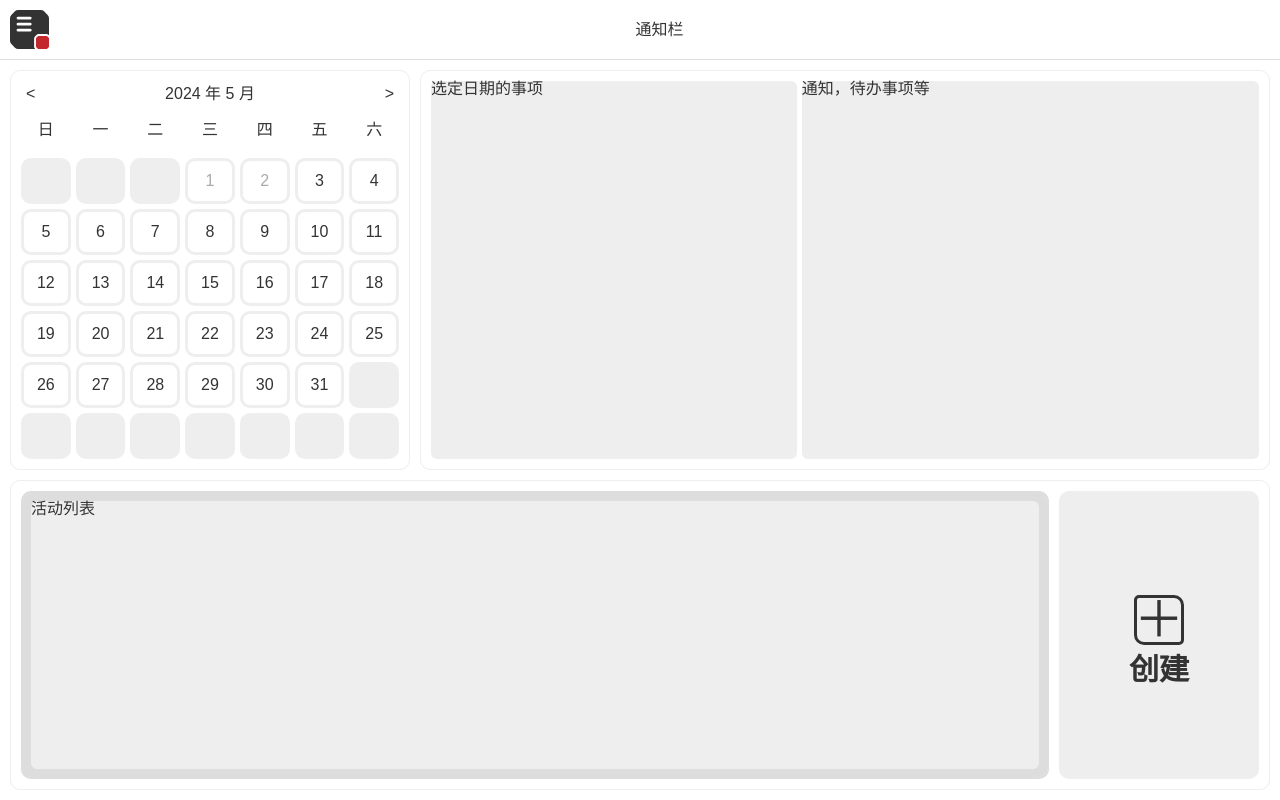
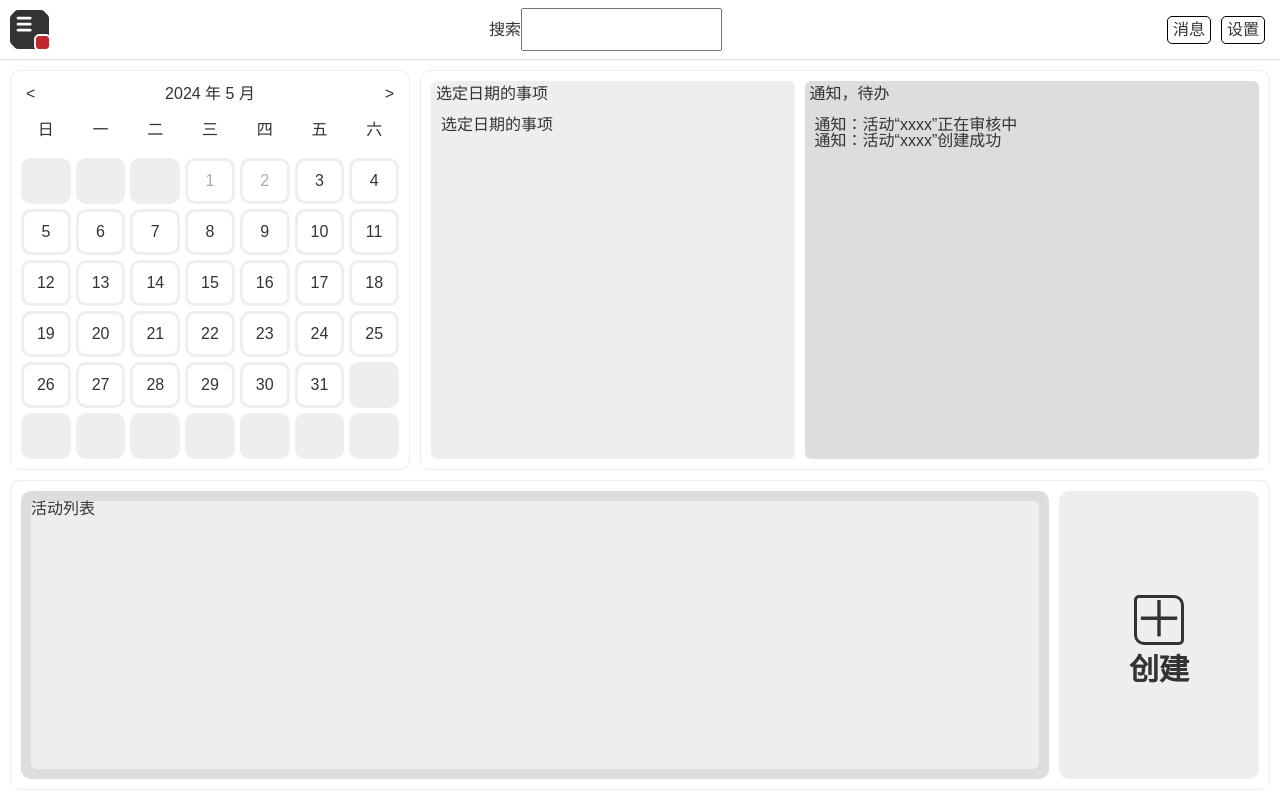
Before and after one commit to AmazingWawa-s/EventBand-frontend, a Vue app: page /#/user in a window 1280 px wide. Built offline with nearby package versions, Linux system fonts and the light colour scheme.

Commit message:
增加超级管理员页，通知栏

```diff
--- /dev/null
+++ b/src/components/Admin.vue
@@ -0,0 +1,20 @@
+<template>
+  <div class="admin-main-container">
+    <div>审核窗口</div>
+    <div>审核列表</div>
+    <div>地点管理</div>
+  </div>
+</template>
+
+<style lang="less" scoped>
+.admin-main-container {
+  width: 100%;
+  height: 100%;
+  margin: 0 auto;
+  overflow: hidden;
+  max-width: 1366px;
+  display: grid;
+  grid-template-columns: 1fr;
+  grid-template-rows: 4fr 2fr 3fr;
+}
+</style>
--- a/src/components/Calendar.vue
+++ b/src/components/Calendar.vue
@@ -100,6 +100,8 @@ const currentDate = new Date();
 const year = ref(currentDate.getFullYear());
 const month = ref(currentDate.getMonth() + 1);
 // const calendarArray = ref([...new Array(35)]);
+const calendarArray_previous = ref([]);
+const calendarArray_next = ref([]);
 
 const calendarArray = computed(() => {
   let firstDay = new Date(year.value, month.value - 1, 1).getDay();
@@ -123,17 +125,5 @@ const changeMonth = (amount) => {
     month.value = 1;
     year.value += 1;
   }
-
-  // let firstDay = new Date(year.value, month.value - 1, 1).getDay();
-  // let lastDate = new Date(year.value, month.value, 0).getDate();
-  // let count = 1;
-  // for (let index = 0; index < 35; index++) {
-  //   if (index >= firstDay && count <= lastDate) {
-  //     calendarArray.value[index] = count++;
-  //   } else {
-  //     calendarArray.value[index] = "";
-  //   }
-  // }
-  // console.log(calendarArray.value)
 };
 </script>
--- a/src/components/EventCreateForm.vue
+++ b/src/components/EventCreateForm.vue
@@ -1,7 +1,7 @@
 <template>
   <div class="ecform-main-container">
     <div class="ecform-header">
-      <span>公共</span>
+      <span>公众</span>
       <span>|</span>
       <span>私人</span>
     </div>
--- a/src/components/Header.vue
+++ b/src/components/Header.vue
@@ -1,13 +1,21 @@
 <template>
   <div class="header">
+    <div :class="{ 'notice-bar': true, appear: store.notice }">
+      <div>通知:</div>
+      <div>{{ store.notice }}</div>
+      <div @click="() => (store.notice = '')">确定</div>
+    </div>
     <div class="header-front">
       <img class="icon" src="../assets/icon_logo.svg" alt="" />
     </div>
-    <div class="header-middle">通知栏</div>
+    <div class="search-bar">
+      <div>搜索</div>
+      <input type="text" />
+    </div>
     <div class="header-back">
-      <div v-if="store.isLogin" class="user-bar">
-        <Avator />
-        <Button>消息</Button>
+      <div class="user-bar">
+        <!-- <div v-if="store.isLogin" class="user-bar"> -->
+        <Button @click="() => (store.notice = '有消息')">消息</Button>
         <Button>设置</Button>
       </div>
     </div>
@@ -19,15 +27,48 @@
   height: 60px;
   width: 100%;
   padding: 10px;
+  position: relative;
   display: flex;
   justify-content: space-between;
   align-items: center;
   border-bottom: 1px solid #ddd;
 
+  .notice-bar {
+    position: absolute;
+    border-radius: 0 0 10px 10px;
+    background: #eee;
+    width: min(100%, 600px);
+    left: 50%;
+    transform: translateX(-50%);
+    top: -100%;
+    height: 100%;
+    z-index: 10;
+    transition: 500ms;
+    display: flex;
+    align-items: center;
+    justify-content: space-between;
+  }
+
+  .appear {
+    top: 0;
+  }
+
   .header-front {
     display: flex;
     align-items: center;
     height: 100%;
+  }
+
+  .search-bar {
+    height: 100%;
+    display: flex;
+    align-items: center;
+
+    input {
+      height: 100%;
+      outline: none;
+      padding: 0 10px;
+    }
   }
 
   .icon {
--- a/src/components/MParticipants.vue
+++ b/src/components/MParticipants.vue
@@ -6,11 +6,6 @@
     </div>
     <div class="participants-body">
       <div class="participants-contents">
-        <!-- <div class="menu-head participants-item">
-          <div>成员</div>
-          <div></div>
-          <div></div>
-        </div> -->
         <div v-for="i in 20" class="participants-item" :key="i">
           <div>小明</div>
           <div>A组</div>
@@ -42,9 +37,9 @@
   .participants-body {
     width: 100%;
     height: 100%;
-    overflow-y: auto;
+    overflow-y: scroll;
     background-color: #eee;
-    border-radius: 10px;
+    border-radius: 6px 0 0 6px;
     font-size: 16px;
 
     .participants-contents {
--- a/src/components/TodoList.vue
+++ b/src/components/TodoList.vue
@@ -1,12 +1,15 @@
 <template>
   <div class="todolist-main-container">
-    <div class="todolist-specified">
-      <div>选定日期的事项</div>
+    <div @click="() => (tabChange = true)" class="todolist-tab specified">
+      选定日期的事项
     </div>
-    <div class="todolist-general">
-      <div class="todolist-general-content">
-        通知，待办事项等
-      </div>
+    <div @click="() => (tabChange = false)" class="todolist-tab general">通知，待办</div>
+    <div :class="{ 'todolist-content specified': true, 'change-z-index': tabChange }">
+      选定日期的事项
+    </div>
+    <div class="todolist-content general">
+      <div>通知：活动“xxxx”正在审核中</div>
+      <div>通知：活动“xxxx”创建成功</div>
     </div>
   </div>
 </template>
@@ -17,41 +20,68 @@
   height: 100%;
   display: grid;
   grid-template-columns: 4fr 5fr;
-  gap: 5px;
-  grid-template-rows: 1fr;
+  grid-template-rows: auto 1fr;
   position: relative;
   overflow: hidden;
+  column-gap: 10px;
   padding: 10px;
 
-  .todolist-specified {
+  .change-z-index {
+    z-index: 2;
+  }
+
+  .specified {
+    background-color: #eee;
+  }
+
+  .general {
+    z-index: 1;
+    background-color: #ddd;
+  }
+
+  .todolist-content {
     width: 100%;
     height: 100%;
-    background-color: #eee;
-    border-radius: 6px;
-  }
-
-  .todolist-general {
-    width: 100%;
-    height: 100%;
-    position: relative;
-
-    .todolist-general-content {
-      background-color: #eee;
-      width: 100%;
-      height: 100%;
-      border-radius: 6px;
-    }
+    border-radius: 0 0 6px 6px;
+    padding: 10px;
   }
 
   @media (max-width: 1200px) {
     display: grid;
-    grid-template-columns: 1fr;
-    grid-template-rows: 1fr;
+    grid-template-columns: 1fr 1fr;
+    grid-template-rows: auto 1fr;
+    grid-template-areas:
+      "a b"
+      "c c";
+    column-gap: 0;
 
-    .todolist-specified {
-      position: absolute;
-      left: 0;
+    .todolist-content {
+      grid-area: c;
     }
+
+    .specified {
+      border-radius: 0 6px 6px 6px;
+    }
+
+    .general {
+      border-radius: 6px 0 6px 6px;
+    }
+
+    .todolist-tab {
+      cursor: pointer;
+    }
+  }
+
+  .todolist-tab {
+    border-radius: 6px 6px 0 0;
+    padding: 5px;
+    user-select: none;
   }
 }
 </style>
+
+<script setup>
+import { ref } from "vue";
+
+const tabChange = ref(false);
+</script>
--- a/src/router/index.js
+++ b/src/router/index.js
@@ -16,6 +16,11 @@ const routes = [
         path: '/eventDetail',
         name: 'eventDetail',
         component: () => import('../components/EventDetail.vue')
+    },
+    {
+        path:'/admin',
+        name:'admin',
+        component:()=>import('../components/Admin.vue')
     }
 ]
 
--- a/src/store/index.js
+++ b/src/store/index.js
@@ -5,6 +5,7 @@ export const useStore = defineStore('id', {
         currentMenu: null,
         menu: [
         ],
-        token: ''
+        token: '',
+        notice: ''
     }),
 })
```
Lines whose indentation alone changed are shown as unchanged.
